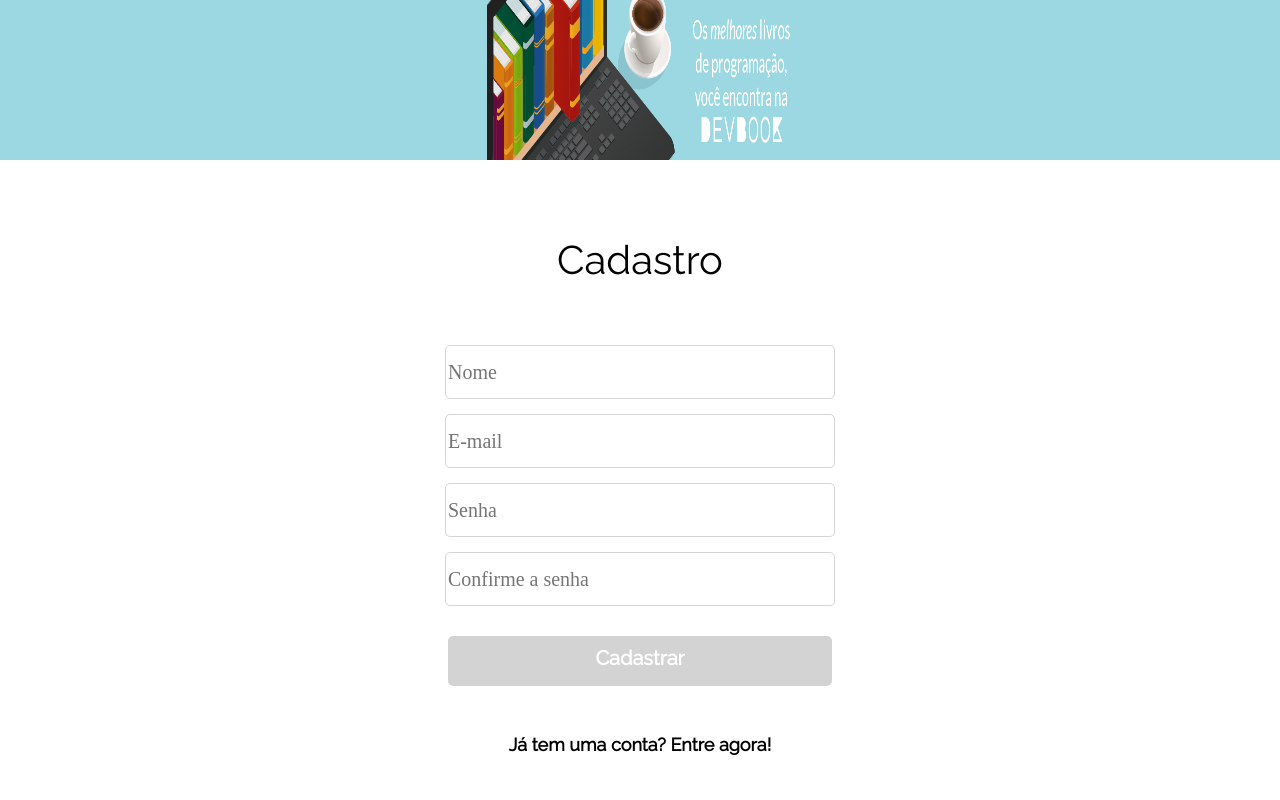
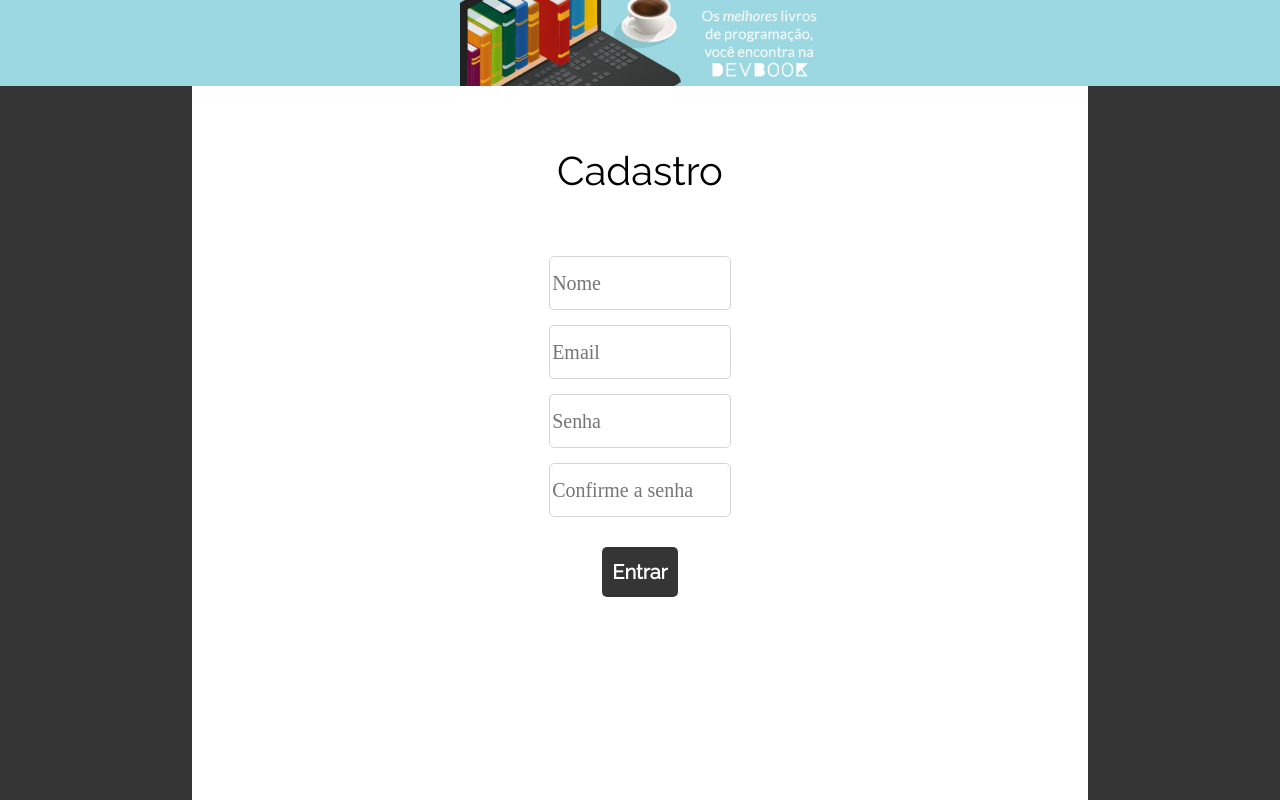
Before and after one commit to anapsv/projeto14-DevBook-Store-front, a React (Create React App) app: page /signup in a window 1280 px wide. Shown: the top 800 px of the page. Built offline with nearby package versions, Linux system fonts and the light colour scheme; a web font is replaced by a local one.

Commit message:
ajustes de layout

```diff
--- a/src/Login.js
+++ b/src/Login.js
@@ -1,58 +1,74 @@
-import styled from "styled-components";
+import styled, { css } from "styled-components";
 import topo from './assets/img/devbookimg.png'
+import { Link } from "react-router-dom";
+
 export default function Login() {
     return (
         <>
             <ImgContainer>
-                <img src={topo} alt='DevBook-Store' />
+                <img src={ topo } alt='DevBook-Store' />
             </ImgContainer>
-            <Logar><h1>Login</h1></Logar>
+            <Container>
+                <Container main>
+                    <h1>Login</h1>
                     <Form>
                         <input type='email' placeholder="E-mail" />
-            <input type='password' placeholder="Senha"/>
-            <Botao>
-                <Entrar>Entrar</Entrar>
-            </Botao>
-            <Cadastro >Primeira vez ? Cadastre-se!</Cadastro>
+                        <input type='password' placeholder="Senha" />
+                        <Botao type='submit'>Entrar</Botao>
                     </Form>
+                </Container>
+                <StyledLink to='/signup'>Primeira vez ? Cadastre-se!</StyledLink>
+            </Container>
         </>
     );
 }
 const ImgContainer = styled.div`
     width: 100%;
-    height: 120%;
+    height: 86px;
     background-color: #9cd8e2;
     display: flex;
     justify-content: center;
   ;
 
     img {
-        width: 306px;
-        height: 160px;
-
+        width: 360px;
+        height: 86px;
     }
 
 `
-const Logar = styled.div`
+const Container = styled.div`
+    width: 100%;
+    height: 1500px;
+    background-color: #353535;
     display: flex;
-    align-self: center;
-    justify-content: center;
+    justify-content: flex-start;
+    align-items: center;
+    flex-direction: column;
+
+    ${props => props.main && css`
+        width: 70%;
+        height: 1500px;
+        background-color: #FFFFFF;
+  `}
+
   h1{
         font-family: 'Raleway';
         font-style: normal;
         font-weight: 400;
         font-size: 40px;
-    margin-top : 80px
-
+        margin-top : 65px
     }
 `
+
 const Form = styled.form`
     display: flex;
     justify-content: center;
     flex-direction: column;
+    text-align: center;
     margin-top: 50px;
+
     input{
-width: 30%;
+        width: 70%;
         height: 50px;
         align-self:center;
         border-radius: 5px;
@@ -65,29 +81,32 @@ font-size: 19.976px;
         margin-top: 15px;
     }
 `
-const Botao = styled.div`
-background: #D3D3D3;
+
+const Botao = styled.button`
+    background: #353535;
     border-radius: 5px;
+    border: none;
     width: 30%;
     height: 50px;
     margin-top: 30px;
-align-self: center;
     display: flex;
     justify-content: center;
-`
-const Entrar = styled.div`
+    align-items: center;
+    align-self: center;
     font-family: 'Raleway';
     font-style: normal;
     font-weight: 700;
     font-size: 20px;
+    text-align: center;
     color:#FFFFFF;
-margin-top: 12px;
 `
-const Cadastro = styled.div`
+
+const StyledLink = styled(Link)`
     font-family: 'Raleway';
     font-style: normal;
     font-weight: 700;
     font-size: 18px;
     text-align: center;
-color:#000000;
-margin-top: 50px`
+    color: #353535;
+    margin-top: 50px
+`
--- a/src/SignUp.js
+++ b/src/SignUp.js
@@ -1,8 +1,10 @@
-import styled from "styled-components";
+
 import { useNavigate } from "react-router-dom";
 import axios from 'axios';
 import { useState } from 'react'
 import topo from './assets/img/devbookimg.png'
+import { Link } from "react-router-dom";
+import styled, { css } from "styled-components";
 export default function SignUp() {
     let navigate = useNavigate()
     const [name, setName] = useState("");
@@ -29,53 +31,72 @@ export default function SignUp() {
     return (
         <>
                 <ImgContainer>
-                <img src={topo} alt='DevBook-Store' />
+                <img src={ topo } alt='DevBook-Store' />
             </ImgContainer>
-            <Logar><h1>Cadastro</h1></Logar>
+            <Container>
+                <Container main>
+                    <h1>Cadastro</h1>
                     <Form>
                         <input type='nome' placeholder="Nome" value={name} onChange={e => setName(e.target.value)} />
-                <input type='email' placeholder="E-mail" value={email} onChange={e => setEmail(e.target.value)}/>
+                        <input type='email' placeholder="Email" value={email} onChange={e => setEmail(e.target.value)}/>
                         <input type='password' placeholder="Senha" value={senha} onChange={e => setSenha(e.target.value)} />
-                <input type='password' placeholder="Confirme a senha" value = {confirmsenha} onChange={e => setConfirmsenha(e.target.value)}/>
-                <Botao>
-                    <Entrar onClick={cadastrar}>Cadastrar</Entrar>
-                </Botao>
-                <Cadastro onClick={() => navigate("/signin")} >Já tem uma conta? Entre agora!</Cadastro>
+                        <input type='confirmPassword' placeholder="Confirme a senha"value = {confirmsenha} onChange={e => setConfirmsenha(e.target.value)} />
+                        <Botao type='submit' onClick={cadastrar}>Entrar</Botao>
                     </Form>
+                </Container>
+                <StyledLink to='/signin'>Já tem uma conta? Entre agora!</StyledLink>
+            </Container>
+
         </>
     );
 }
 const ImgContainer = styled.div`
     width: 100%;
-    height: 120%;
-    background-color: #9CD8E2;
+    height: 86px;
+    background-color: #9cd8e2;
     display: flex;
     justify-content: center;
   ;
+
     img {
-        width: 306px;
-        height: 160px;
+        width: 360px;
+        height: 86px;
     }
+
 `
-const Logar = styled.div`
+const Container = styled.div`
+    width: 100%;
+    height: 1500px;
+    background-color: #353535;
     display: flex;
-    align-self: center;
-    justify-content: center;
+    justify-content: flex-start;
+    align-items: center;
+    flex-direction: column;
+
+    ${props => props.main && css`
+        width: 70%;
+        height: 1500px;
+        background-color: #FFFFFF;
+  `}
+
   h1{
         font-family: 'Raleway';
         font-style: normal;
         font-weight: 400;
         font-size: 40px;
-    margin-top : 80px
+        margin-top : 65px
     }
 `
+
 const Form = styled.form`
     display: flex;
     justify-content: center;
     flex-direction: column;
+    text-align: center;
     margin-top: 50px;
+
     input{
-width: 30%;
+        width: 70%;
         height: 50px;
         align-self:center;
         border-radius: 5px;
@@ -88,29 +109,32 @@ font-size: 19.976px;
         margin-top: 15px;
     }
 `
-const Botao = styled.div`
-background: #D3D3D3;
+
+const Botao = styled.button`
+    background: #353535;
     border-radius: 5px;
+    border: none;
     width: 30%;
     height: 50px;
     margin-top: 30px;
-align-self: center;
     display: flex;
     justify-content: center;
-`
-const Entrar = styled.div`
+    align-items: center;
+    align-self: center;
     font-family: 'Raleway';
     font-style: normal;
     font-weight: 700;
     font-size: 20px;
+    text-align: center;
     color:#FFFFFF;
-margin-top: 12px;
 `
-const Cadastro = styled.div`
+
+const StyledLink = styled(Link)`
     font-family: 'Raleway';
     font-style: normal;
     font-weight: 700;
     font-size: 18px;
     text-align: center;
-color:#000000;
-margin-top: 50px`
+    color: #353535;
+    margin-top: 50px
+`
```
Lines whose indentation alone changed are shown as unchanged.
